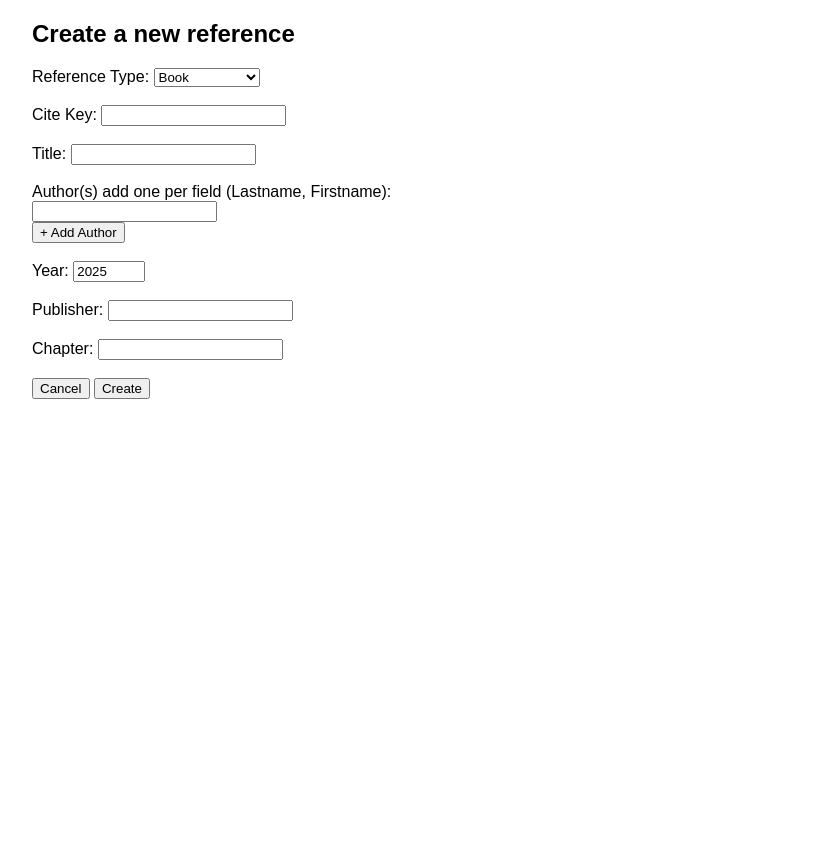
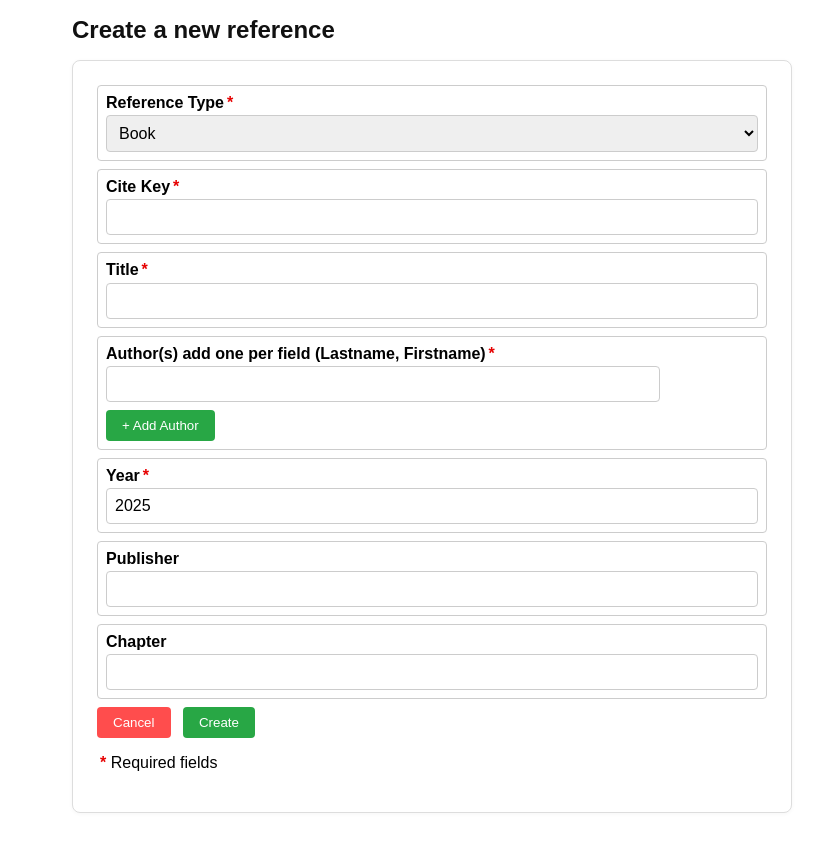
Before and after one commit to macabre-cs/ohtu-miniprojekti, a Flask app: page /new_reference in a window 1280 px wide. Shown: the whole page, without its empty margins (208-1031 px from the left). Before the commit the page ends 399 px from the top, so only its background shows below. Run offline with Flask 3, Linux system fonts and the light colour scheme; some libraries are stand-ins or nearby versions.

Commit message:
Update css to add styling to all buttons and forms. Change href links to Buttons and fix Robot tests to work after that.

```diff
--- a/src/static/main.css
+++ b/src/static/main.css
@@ -1,9 +1,45 @@
+/* Main CSS file for the References App */
+/* Define color variables for buttons */
+:root {
+  /* Colors */
+  --neutral: #6c757d;
+  --neutral-hover: #5a6268;
+
+  --cancel: #ff4d4d;
+  --cancel-hover: #e60000;
+
+  --create: #28a745;
+  --create-hover: #218838;
+
+  /* Form */
+  --border-light: #cccccc;
+  --border-form: #dddddd;
+
+  /* Buttons */
+  --btn-text: #ffffff;
+  --btn-radius: 4px;
+  --btn-padding: 0.5rem 1rem;
+
+  /* Focus */
+  --focus-color: #007bff;
+}
+
 body {
   margin: auto;
   max-width: 50em;
   font-family: sans-serif;
 }
-
+/*Title styles*/
+.head-form {
+  text-align: left;
+  font-family: sans-serif;
+  font-size: 1.5rem;
+  font-weight: 700;
+  margin-top: 1rem;
+  margin-bottom: 1rem;
+  margin-left: 5%;
+  color: #111111;
+}
 /* Reference card styles */
 .references-list {
   display: flex;
@@ -18,7 +54,7 @@ body {
   padding: 1rem;
   border-radius: 8px;
   background: #ffffff;
-  box-shadow: 0 1px 4px rgba(0,0,0,0.04);
+  box-shadow: 0 1px 4px rgba(0, 0, 0, 0.04);
   width: 100%;
   box-sizing: border-box;
 }
@@ -44,3 +80,132 @@ body {
   color: #333333;
   font-size: 0.95rem;
 }
+
+.form {
+  width: 90%;
+  margin: 1rem auto 2rem auto;
+  padding: 1.5rem;
+
+  background: #ffffff;
+  border: 1px solid var(--border-form);
+  border-radius: 8px;
+  box-shadow: 0 1px 4px rgba(0, 0, 0, 0.04);
+  box-sizing: border-box;
+
+  align-self: center;
+}
+
+/* ================================
+   REQUIRED FIELD INDICATOR
+================================ */
+.required {
+  color: rgb(230, 0, 0);
+  margin-left: 3px;
+  font-weight: bold;
+}
+
+/* ================================
+   FORM FIELDS
+================================ */
+.form-field {
+  width: 100%;
+  padding: 0.5rem;
+  margin-bottom: 0.5rem;
+
+  border: 1px solid var(--border-light);
+  border-radius: 4px;
+  box-sizing: border-box;
+}
+
+/* Labels */
+.form-field label {
+  display: block;
+  margin-bottom: 0.2rem;
+  font-weight: 600;
+}
+
+/* Inputs + Selects */
+.form-field input,
+.form-field select {
+  width: 100%;
+  padding: 0.5rem;
+  border: 1px solid var(--border-light);
+  border-radius: 4px;
+  box-sizing: border-box;
+  font-size: 1rem;
+}
+
+/* Focus styles */
+.form-field input:focus,
+.form-field select:focus {
+  border-color: var(--focus-color);
+  outline: none;
+  box-shadow: 0 0 5px rgba(0, 123, 255, 0.5);
+}
+
+/* ================================
+   AUTHOR FIELDS
+================================ */
+.form-field .author-row {
+  display: flex;
+  align-items: center;
+  margin-bottom: 0.5rem;
+}
+
+/* Make space for remove button */
+.form-field #author {
+  width: 85%;
+}
+
+/* ================================
+   BUTTONS (GLOBAL)
+================================ */
+button {
+  color: var(--btn-text);
+  border: none;
+  padding: var(--btn-padding);
+  border-radius: var(--btn-radius);
+  cursor: pointer;
+  margin-right: 0.5rem;
+}
+
+/* Style variants */
+.btn-neutral {
+  background: var(--neutral);
+}
+.btn-neutral:hover {
+  background: var(--neutral-hover);
+}
+
+.btn-cancel {
+  background: var(--cancel);
+}
+.btn-cancel:hover {
+  background: var(--cancel-hover);
+}
+
+.btn-create {
+  background: var(--create);
+}
+.btn-create:hover {
+  background: var(--create-hover);
+}
+
+/* Author field buttons */
+.remove-author {
+  margin-left: 0.5rem;
+  padding: 0.3rem 0.6rem;
+}
+.remove-author {
+  background: var(--cancel);
+}
+.remove-author:hover {
+  background: var(--cancel-hover);
+}
+
+#add-author {
+  background: var(--create);
+}
+#add-author:hover {
+  background: var(--create-hover);
+}
--- a/src/static/main.js
+++ b/src/static/main.js
@@ -11,7 +11,7 @@ document.addEventListener("DOMContentLoaded", () => {
       const row = document.createElement("div");
       row.className = "author-row";
       row.innerHTML = `
-        <input type="text" name="authors" />
+        <input id="author" type="text" name="authors" />
         <button type="button" class="remove-author">×</button>
       `;
       authorContainer.appendChild(row);
--- a/src/templates/layout.html
+++ b/src/templates/layout.html
@@ -7,7 +7,7 @@
       content="width=device-width, initial-scale=1, shrink-to-fit=no"
     />
     <title>{% block title %}{% endblock %}</title>
-    <link rel="stylesheet" href="/static/main.css">
+    <link rel="stylesheet" href="/static/main.css" />
   </head>
   <body>
     {% block body %}{% endblock %}
--- a/src/templates/new_book.html
+++ b/src/templates/new_book.html
@@ -1,9 +1,15 @@
 <div>
-  <label for="publisher">Publisher:</label>
-  <input type="text" name="publisher" value="{{ reference.publisher or '' }}" />
-  <br /><br />
+  <div class="form-field">
+    <label for="publisher">Publisher</label>
+    <input
+      type="text"
+      name="publisher"
+      value="{{ reference.publisher or '' }}"
+    />
+  </div>
 
-  <label for="chapter">Chapter:</label>
-  <input type="text" name="chapter" value="{{ reference.chapter or '' }}" />
-  <br /><br />
+  <div class="form-field">
+    <label for="chapter">Chapter</label>
+    <input type="text" name="chapter" value="{{ reference.chapter or '' }}" />
+  </div>
 </div>
--- a/src/templates/new_reference.html
+++ b/src/templates/new_reference.html
@@ -1,9 +1,9 @@
 {% extends "layout.html" %} {% block title %} Create a new reference {% endblock
 %} {% block body %}
 
-<h2>Create a new reference</h2>
+<h2 class="head-form">Create a new reference</h2>
 
-<form action="/create_reference" method="post">
+<form class="form" action="/create_reference" method="post">
   {% with messages = get_flashed_messages() %} {% if messages %}
   <ul>
     {% for message in messages %}
@@ -11,36 +11,43 @@
     {% endfor %}
   </ul>
   {% endif %} {% endwith %}
-  <label for="reference_type">Reference Type:</label>
+  <div class="form-field">
+    <label for="reference_type"
+      >Reference Type<span class="required">*</span></label
+    >
     <select name="reference_type" id="reference_type" required>
       <option value="book">Book</option>
       <option value="article">Article</option>
       <option value="inproceedings">Inproceedings</option>
     </select>
-  <br />
-  <br />
-  <label for="cite_key">Cite Key:</label>
+  </div>
+
+  <div class="form-field">
+    <label for="cite_key">Cite Key<span class="required">*</span></label>
     <input type="text" name="cite_key" value="{{ cite_key or '' }}" required />
-  <br />
-  <br />
+  </div>
 
-  <label for="title">Title:</label>
+  <div class="form-field">
+    <label for="title">Title<span class="required">*</span></label>
     <input type="text" name="title" value="{{ title or '' }}" required />
-  <br />
-  <br />
-
-  <label for="author">Author(s) add one per field (Lastname, Firstname):</label>
+  </div>
+  <div class="form-field">
+    <label for="author"
+      >Author(s) add one per field (Lastname, Firstname)<span class="required"
+        >*</span
+      ></label
+    >
     <div id="author-fields">
       <div class="author-row">
-      <input type="text" name="authors" required />
+        <input id="author" type="text" name="authors" required />
       </div>
     </div>
 
     <button type="button" id="add-author">+ Add Author</button>
-  <br />
-  <br />
+  </div>
 
-  <label for="year">Year:</label>
+  <div class="form-field">
+    <label for="year">Year<span class="required">*</span></label>
     <input
       type="number"
       name="year"
@@ -49,12 +56,13 @@
       value="{{ year or curr_year }}"
       required
     />
-  <br />
-  <br />
+  </div>
   <div id="dynamic-fields"></div>
-
-  <button type="button" onclick="window.location.href='/'">Cancel</button>
-  <button type="submit">Create</button>
+  <button class="btn-cancel" type="button" onclick="window.location.href='/'">
+    Cancel
+  </button>
+  <button class="btn-create" type="submit">Create</button>
+  <p><span class="required">*</span> Required fields</p>
 </form>
 
 <script>
```
Also changed, not shown: src/templates/delete_reference.html (+12 -2 lines), src/templates/edit_reference.html (+25 -25 lines), src/templates/index.html (+24 -20 lines), src/templates/new_article.html (+12 -10 lines), src/templates/new_inproceedings.html (+8 -3 lines), src/templates/show_reference.html (+34 -19 lines), 4 other files. Lines whose indentation alone changed are shown as unchanged.
